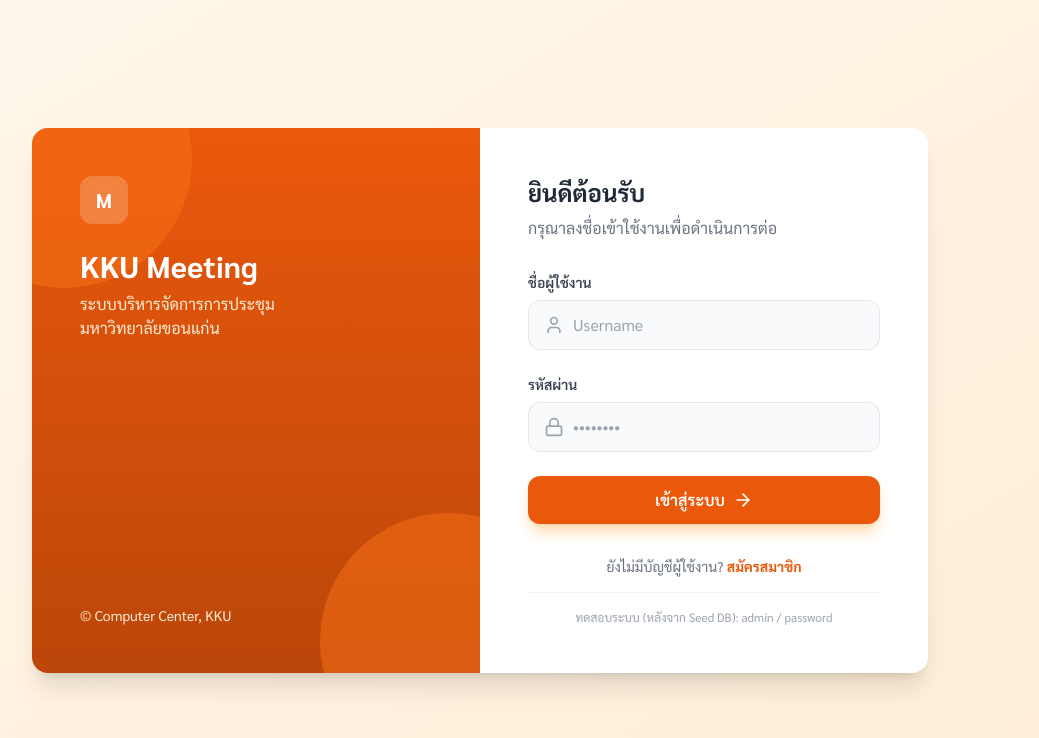
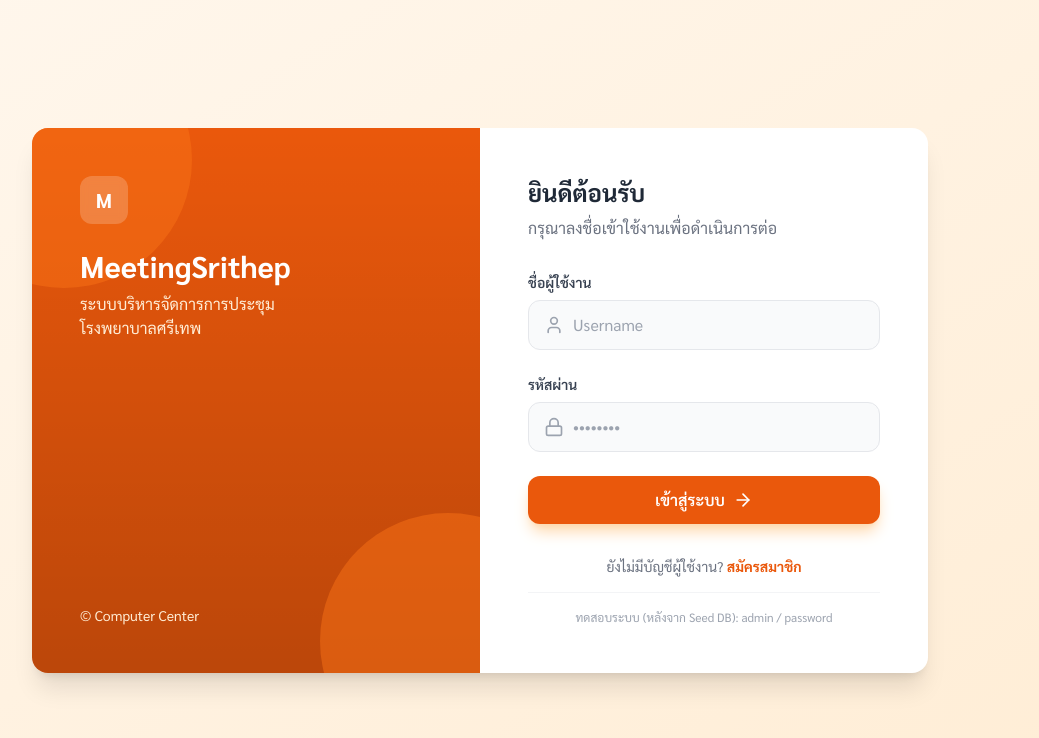
Before and after one commit to rongdaw6046-dotcom/my-project, a React (Vite) app: page /#/ in a window 1280 px wide. Shown: the top 738 px of the page, without its empty margins (160-1199 px from the left). Built offline with nearby package versions, Linux system fonts and the light colour scheme; no server answers.

Commit message:
Remove LINE User ID field from user management

```diff
--- a/pages/Login.tsx
+++ b/pages/Login.tsx
@@ -61,11 +61,11 @@
           <div className="absolute top-0 left-0 w-full h-full bg-gradient-to-b from-transparent to-black opacity-20"></div>
           <div className="relative z-10">
             <div className="w-12 h-12 bg-white/20 backdrop-blur-sm rounded-xl flex items-center justify-center text-white font-bold text-xl mb-6">M</div>
-            <h2 className="text-3xl font-bold text-white mb-2">KKU Meeting</h2>
-            <p className="text-orange-100">ระบบบริหารจัดการการประชุม<br />มหาวิทยาลัยขอนแก่น</p>
+            <h2 className="text-3xl font-bold text-white mb-2">MeetingSrithep</h2>
+            <p className="text-orange-100">ระบบบริหารจัดการการประชุม<br />โรงพยาบาลศรีเทพ</p>
           </div>
           <div className="relative z-10 text-orange-100 text-sm">
-            © Computer Center, KKU
+            © Computer Center
           </div>
           {/* Decorative circles */}
           <div className="absolute -bottom-24 -right-24 w-64 h-64 bg-orange-500 rounded-full opacity-50"></div>
--- a/pages/Register.tsx
+++ b/pages/Register.tsx
@@ -60,8 +60,8 @@
           <div className="absolute top-0 left-0 w-full h-full bg-gradient-to-b from-transparent to-black opacity-20"></div>
           <div className="relative z-10">
             <div className="w-12 h-12 bg-white/20 backdrop-blur-sm rounded-xl flex items-center justify-center text-white font-bold text-xl mb-6">M</div>
-              <h2 className="text-3xl font-bold text-white mb-2">KKU Meeting</h2>
-              <p className="text-orange-100">ระบบบริหารจัดการการประชุม<br/>มหาวิทยาลัยขอนแก่น</p>
+            <h2 className="text-3xl font-bold text-white mb-2">MeetingSrithep</h2>
+            <p className="text-orange-100">ระบบบริหารจัดการการประชุม<br />โรงพยาบาลศรีเทพ</p>
           </div>
 
           <div className="relative z-10">
@@ -74,7 +74,7 @@
           </div>
 
           <div className="relative z-10 text-orange-100 text-sm mt-8">
-              © Computer Center, KKU
+            © Computer Center
           </div>
           <div className="absolute -bottom-24 -right-24 w-64 h-64 bg-orange-500 rounded-full opacity-50"></div>
           <div className="absolute -top-24 -left-24 w-64 h-64 bg-orange-500 rounded-full opacity-50"></div>
--- a/pages/admin/ManageUsers.tsx
+++ b/pages/admin/ManageUsers.tsx
@@ -321,14 +321,7 @@
                 <input required type="text" className="mt-1 block w-full border border-gray-300 rounded-md shadow-sm py-2 px-3 focus:ring-orange-500 focus:border-orange-500 sm:text-sm"
                   value={userForm.position} onChange={e => setUserForm({ ...userForm, position: e.target.value })} />
               </div>
-              <div>
-                <label className="block text-sm font-medium text-gray-700">LINE User ID (U...)</label>
-                <div className="mt-1 flex rounded-md shadow-sm">
-                  <input type="text" className="flex-1 min-w-0 block w-full px-3 py-2 rounded-md border border-gray-300 focus:ring-orange-500 focus:border-orange-500 sm:text-sm font-mono placeholder-gray-400"
-                    value={userForm.lineUserId} onChange={e => setUserForm({ ...userForm, lineUserId: e.target.value })} placeholder="U1234567890..." />
-                </div>
-                <p className="mt-1 text-xs text-gray-500">สำหรับรับการแจ้งเตือนผ่าน LINE บอท</p>
-              </div>
+
               <div>
                 <label className="block text-sm font-medium text-gray-700">สิทธิ์การใช้งาน</label>
                 <select className="mt-1 block w-full pl-3 pr-10 py-2 text-base border-gray-300 focus:outline-none focus:ring-orange-500 focus:border-orange-500 sm:text-sm rounded-md"
--- a/pages/public/LIFFRegister.tsx
+++ b/pages/public/LIFFRegister.tsx
@@ -179,7 +179,7 @@
                     </div>
                 </div>
             </div>
-            <p className="text-center text-xs text-gray-400 mt-8">KKU Meeting Manager</p>
+            <p className="text-center text-xs text-gray-400 mt-8">Meeting Manager</p>
         </div>
     );
 };
--- a/pages/public/PublicRSVP.tsx
+++ b/pages/public/PublicRSVP.tsx
@@ -66,7 +66,7 @@
                     <div className="absolute bottom-0 left-0 -mb-4 -ml-4 w-32 h-32 bg-yellow-400 opacity-20 rounded-full blur-xl"></div>
 
                     <h1 className="text-xl font-bold text-white relative z-10">แบบตอบรับการเข้าร่วมประชุม</h1>
-                    <p className="text-orange-100 text-sm mt-1 relative z-10 opacity-90">ระบบจัดการการประชุม มหาวิทยาลัยขอนแก่น</p>
+                    <p className="text-orange-100 text-sm mt-1 relative z-10 opacity-90">ระบบจัดการการประชุมโรงพยาบาลศรีเทพ</p>
                 </div>
 
                 <div className="p-8">
@@ -147,7 +147,7 @@
                     </div>
                 </div>
             </div>
-            <p className="fixed bottom-4 text-xs text-gray-400">© KKU Meeting System</p>
+            <p className="fixed bottom-4 text-xs text-gray-400">©Meeting System</p>
         </div>
     );
 };
```
Lines whose indentation alone changed are shown as unchanged.
